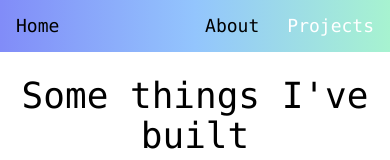
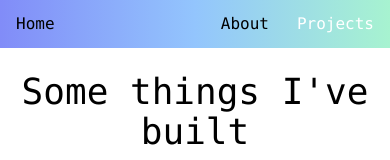
Before and after one commit to kathythekat/personal-site, a React (Create React App) app: page /projects in a window 390 px wide. Shown: the top 160 px of the page. Built offline with nearby package versions, Linux system fonts and the light colour scheme.

Commit message:
minor adj

```diff
--- a/src/NavBar.js
+++ b/src/NavBar.js
@@ -5,7 +5,7 @@ function NavBar() {
     <nav className="bg-gradient-to-r from-indigo-400 via-blue-300 to-green-200 flex justify-between my-auto mx-auto w-full">
       <div className="flex">
         <NavLink
-          className="p-3 hover:text-white justify-self-start ml-1 text-lg"
+          className="p-3 hover:text-white justify-self-start ml-1 lg:text-lg"
           activeStyle={{ color: "white" }}
           exact
           to="/"
@@ -15,7 +15,7 @@ function NavBar() {
       </div>
       <div className="flex justify-end">
         <NavLink
-          className="p-3 hover:text-white mr-1 text-lg"
+          className="p-3 hover:text-white mr-1 lg:text-lg"
           activeStyle={{ color: "white" }}
           exact
           to="/about"
@@ -23,7 +23,7 @@ function NavBar() {
           About
         </NavLink>
         <NavLink
-          className="p-3 hover:text-white mr-1 text-lg"
+          className="p-3 hover:text-white mr-1 lg:text-lg"
           activeStyle={{ color: "white" }}
           exact
           to="/projects"
--- a/src/ProjectImage.js
+++ b/src/ProjectImage.js
@@ -1,7 +1,7 @@
 function ProjectImage({ img }) {
   return (
     <div
-      className="bg-cover bg-no-repeat bg-center rounded-lg w-80 h-60 lg:w-96 lg:h-72 shadow-xl my-4"
+      className="bg-cover bg-no-repeat bg-center rounded-lg w-80 h-60 lg:w-96 lg:h-72 shadow-lg my-4"
       style={{ backgroundImage: `url(${img})` }}
     ></div>
   );
```
